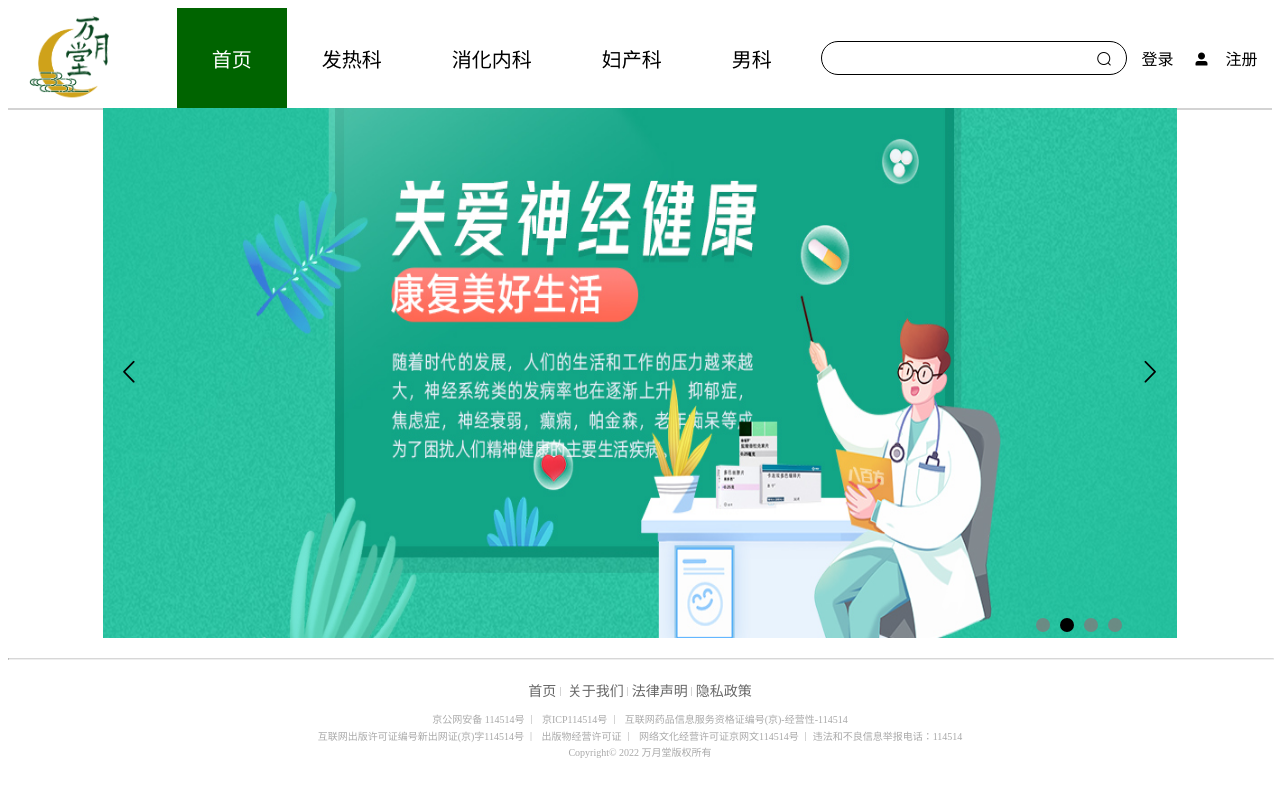
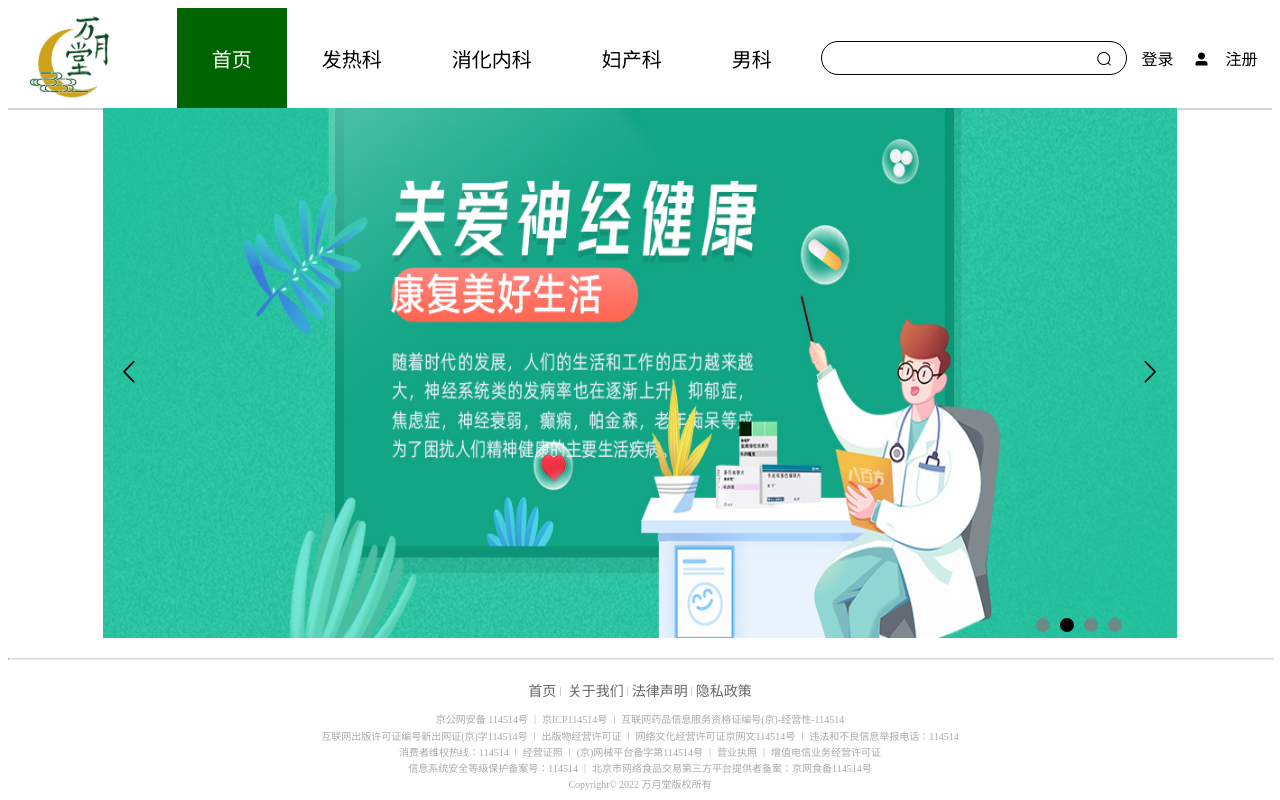
Before and after one commit to TsaiDuck/WanYueTang_Vue, a Vue app: page /#/home in a window 1280 px wide. Built offline with nearby package versions, Linux system fonts and the light colour scheme.

Commit message:
footer新增两行文字

```diff
--- a/src/components/footer/Footer.vue
+++ b/src/components/footer/Footer.vue
@@ -7,11 +7,16 @@
       <a href="#">隐私政策</a>
     </div>
     <div class="footer-bottom">
-      <span>京公网安备&nbsp;114514号</span><span class="span">|</span> <span>京ICP114514号</span
-      ><span class="span">|</span> <span>互联网药品信息服务资格证编号(京)-经营性-114514</span><br />
-      <span>互联网出版许可证编号新出网证(京)字114514号</span><span class="span">|</span> <span>出版物经营许可证</span
-      ><span class="span">|</span> <span>网络文化经营许可证京网文114514号</span><span class="span">|</span>
+      <span>京公网安备&nbsp;114514号</span><span class="span">|</span><span>京ICP114514号</span>
+      <span class="span">|</span><span>互联网药品信息服务资格证编号(京)-经营性-114514</span><br />
+      <span>互联网出版许可证编号新出网证(京)字114514号</span><span class="span">|</span><span>出版物经营许可证</span>
+      <span class="span">|</span><span>网络文化经营许可证京网文114514号</span><span class="span">|</span>
       <span>违法和不良信息举报电话：114514</span><br />
+      <span>消费者维权热线：114514</span><span class="span">|</span><span>经营证照</span><span class="span">|</span>
+      <span>(京)网械平台备字第114514号</span><span class="span">|</span><span>营业执照</span><span class="span">|</span>
+      <span>增值电信业务经营许可证</span><br />
+      <span>信息系统安全等级保护备案号：114514</span><span class="span">|</span>
+      <span>北京市网络食品交易第三方平台提供者备案：京网食备114514号</span><br />
       <span>Copyright&copy;&nbsp;2022&nbsp;万月堂版权所有</span>
     </div>
   </div>
@@ -30,7 +35,7 @@ export default {}
   color: darkgray;
   margin-top: 20px;
   width: 100%;
-  height: 110px;
+  height: 130px;
   text-align: center;
   font-size: 14px;
   hr {
```
